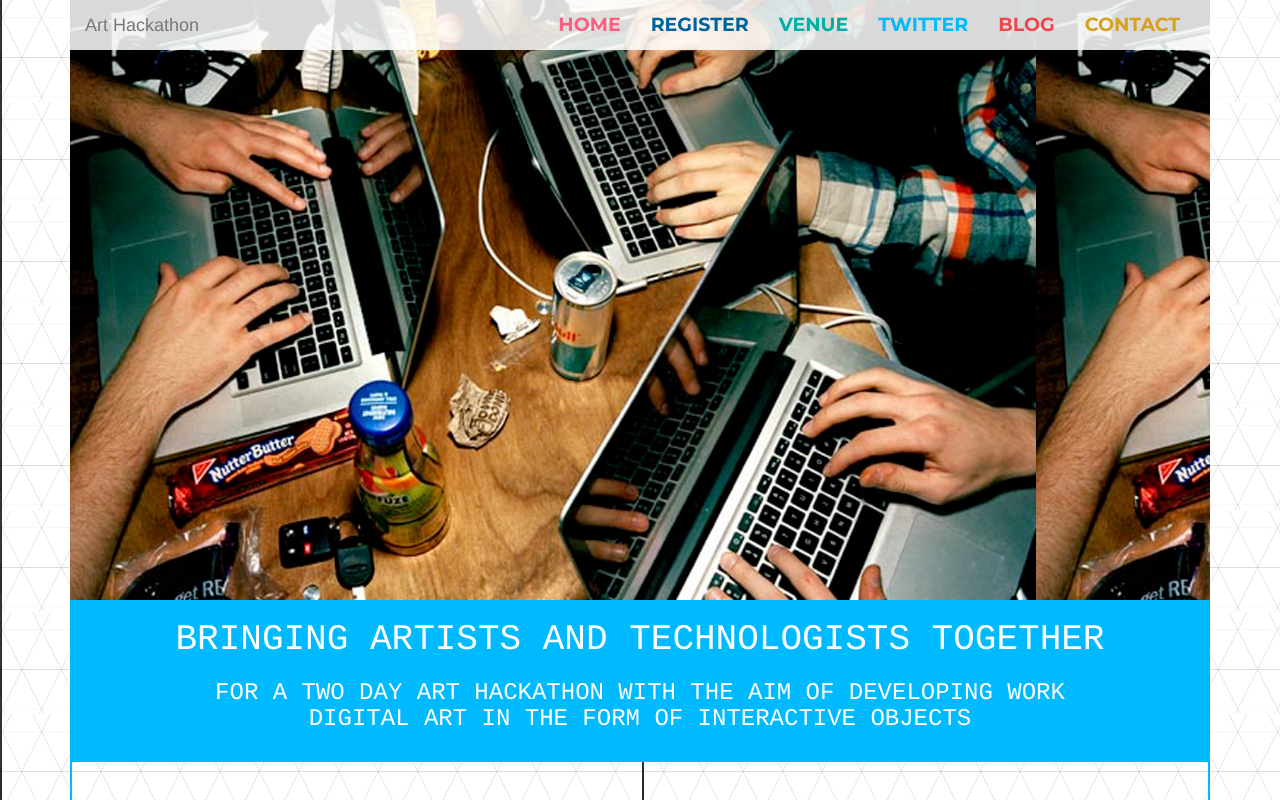
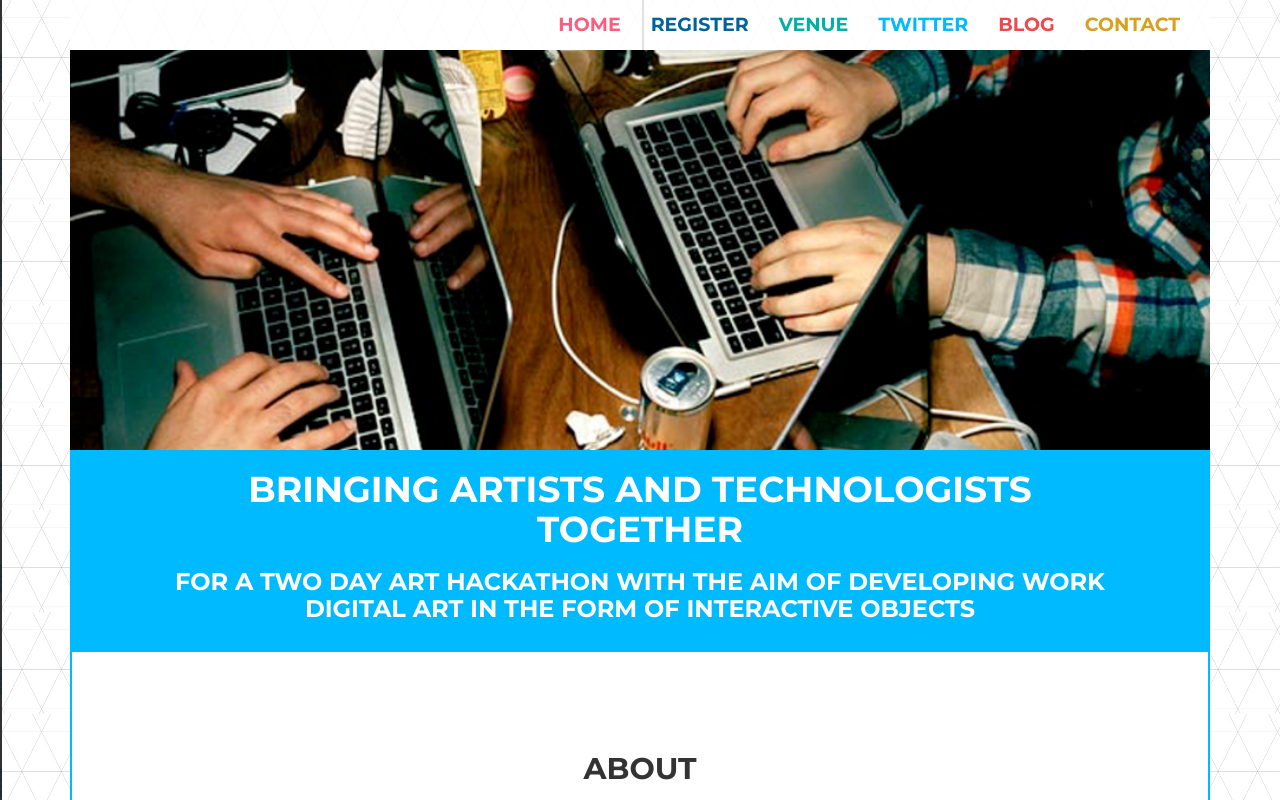
Before and after one commit to tomchambers2/art-hackathon-website, a website: page app/public/index.html in a window 1280 px wide. Shown: the top 800 px of the page. Drawn offline with Linux system fonts and the light colour scheme.

Commit message:
basic improvements

```diff
--- a/app/public/index.html
+++ b/app/public/index.html
@@ -10,10 +10,6 @@
 	<div class="container">
 		<nav class="navbar navbar-default">
 			<div class="container-fluid">
-				<div class="navbar-header">
-					<a href="#" class="navbar-brand">Art Hackathon</a>
-				</div>
-
 				<div class="collapse navbar-collapse">
 					<ul class="nav navbar-nav navbar-right menu">
 						<li class="home"><a href="#">Home</a></li>
--- a/app/src/stylesheets/_general.scss
+++ b/app/src/stylesheets/_general.scss
@@ -6,3 +6,8 @@ html, body {
 body {
 	background: url(/images/triangles.png);
 }
+
+h1,h2,h3,h4,h5,h6 {
+	font-family: 'Montserrat', sans-serif;
+	text-transform: uppercase;
+}
--- a/app/src/stylesheets/_index.scss
+++ b/app/src/stylesheets/_index.scss
@@ -2,7 +2,9 @@
 	background: url(/images/fun.png);
 	width: 100%;
 	height: 600px;
-	background-position: cover;
+	background-size: 100% auto;
+	max-height: 400px;
+	overflow: hidden;
 	margin-top: -50px;
 }
 
@@ -41,11 +43,11 @@
 }
 
 .title {
-	margin: 160px 0 80px 0;
+	margin: 100px 0 40px 0;
 }
 
 .title-container {
-
+	background: #fff;
 	border-right: 2px solid #00BAFF;
 	border-left: 2px solid #00BAFF;
 }
```
Also changed, not shown: app/public/css/main.css.
